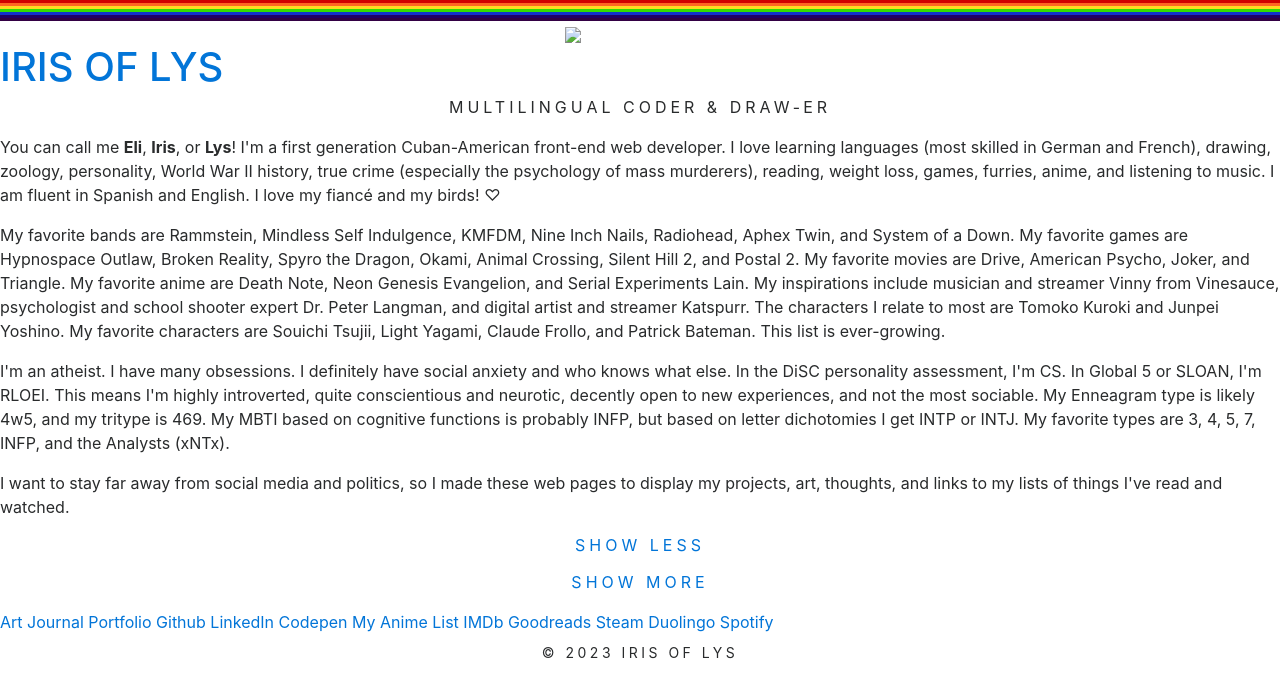
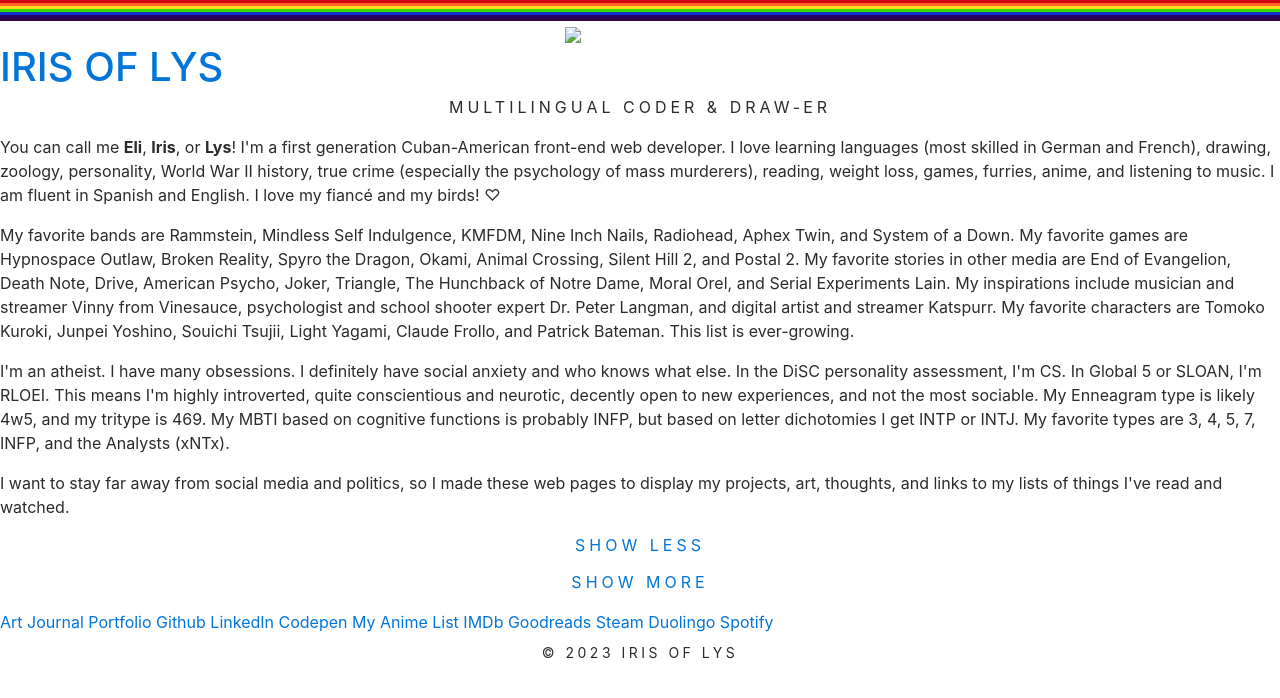
Before and after one commit to lizberberena/old-links, a Jekyll site: the page built from index.html, in a window 1280 px wide. Shown: the top 698 px of the page. Built offline with Jekyll 4.4.1, drawn with Linux system fonts in a browser that asks for light colours; nearby versions of some CDN libraries; the list of posts is cut into pages by our own code.

Commit message:
Update default.html

```diff
--- a/_layouts/default.html
+++ b/_layouts/default.html
@@ -50,7 +50,7 @@ data-config="{'skin':'skins/aquaPink/skin.css','volume':50,'autoplay':false,'shu
             <div id="bio" class="hidden">
 
         <p>You can call me <strong>Eli</strong>, <strong>Iris</strong>, or <strong>Lys</strong>! I'm a first generation Cuban-American front-end web developer. I love learning languages (most skilled in German and French), drawing, zoology, personality, World War II history, true crime (especially the psychology of mass murderers), reading, weight loss, games, furries, anime, and listening to music. I am fluent in Spanish and English. I love my fiancé and my birds! ♡</p>
-            <p>My favorite bands are Rammstein, Mindless Self Indulgence, KMFDM, Nine Inch Nails, Radiohead, Aphex Twin, and System of a Down. My favorite games are Hypnospace Outlaw, Broken Reality, Spyro the Dragon, Okami, Animal Crossing, Silent Hill 2, and Postal 2. My favorite movies are Drive, American Psycho, Joker, and Triangle. My favorite anime are Death Note, Neon Genesis Evangelion, and Serial Experiments Lain. My inspirations include musician and streamer Vinny from Vinesauce, psychologist and school shooter expert Dr. Peter Langman, and digital artist and streamer Katspurr. The characters I relate to most are Tomoko Kuroki and Junpei Yoshino. My favorite characters are Souichi Tsujii, Light Yagami, Claude Frollo, and Patrick Bateman. This list is ever-growing.</p>
+            <p>My favorite bands are Rammstein, Mindless Self Indulgence, KMFDM, Nine Inch Nails, Radiohead, Aphex Twin, and System of a Down. My favorite games are Hypnospace Outlaw, Broken Reality, Spyro the Dragon, Okami, Animal Crossing, Silent Hill 2, and Postal 2. My favorite stories in other media are End of Evangelion, Death Note, Drive, American Psycho, Joker, Triangle, The Hunchback of Notre Dame, Moral Orel, and Serial Experiments Lain. My inspirations include musician and streamer Vinny from Vinesauce, psychologist and school shooter expert Dr. Peter Langman, and digital artist and streamer Katspurr. My favorite characters are Tomoko Kuroki, Junpei Yoshino, Souichi Tsujii, Light Yagami, Claude Frollo, and Patrick Bateman. This list is ever-growing.</p>
         <p>I'm an atheist. I have many obsessions. I definitely have social anxiety and who knows what else. In the DiSC personality assessment, I'm CS. In Global 5 or SLOAN, I'm RLOEI. This means I'm highly introverted, quite conscientious and neurotic, decently open to new experiences, and not the most sociable. My Enneagram type is likely 4w5, and my tritype is 469. My MBTI based on cognitive functions is probably INFP, but based on letter dichotomies I get INTP or INTJ. My favorite types are 3, 4, 5, 7, INFP, and the Analysts (xNTx).</p>
         <p style="margin-bottom:0rem;">I want to stay far away from social media and politics, so I made these web pages to display my projects, art, thoughts, and links to my lists of things I've read and watched.</p>
 
```
